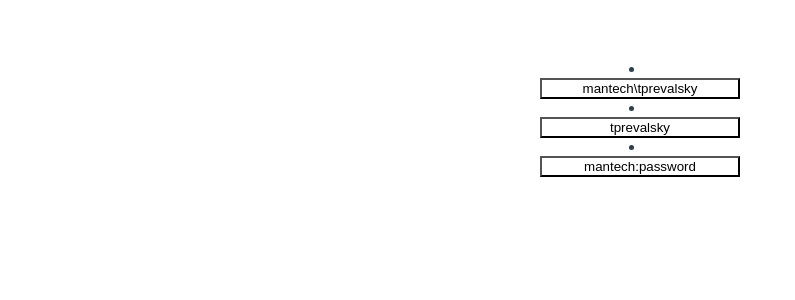
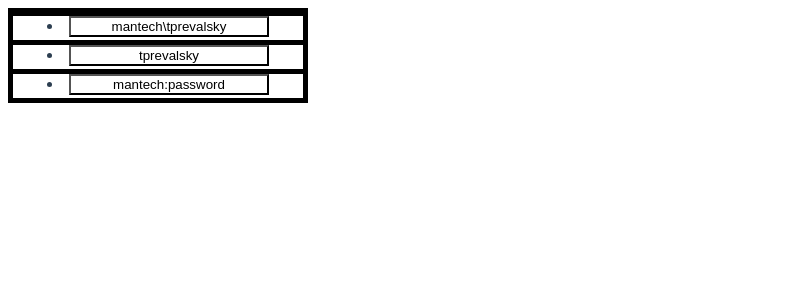
Before and after one commit to theodore1202/clipset, a Vue app: page / in a window 1280 px wide. Shown: the top 300 px of the page, without its empty margins (0-795 px from the left). Built offline with nearby package versions, Linux system fonts and the light colour scheme.

Commit message:
functionality exists rendering is not acceptable

```diff
--- a/src/App.vue
+++ b/src/App.vue
@@ -1,8 +1,13 @@
 <template>
-  <div id="app" >
+<div style='max-width:300px;background-color:#000000;' >
+  <div style="background-color:#000000;height:3px" />
+  <div id="app"  style='max-width:290px;background-color:#ffffff;margin:5px;' >
     <li v-for="child in theList" :key="child.msg" id="list">
         <paster :msg=child.msg :cValue=child.cValue />
+       <div style="background-color:#000000;min-height:5px" />
   </li>
+  </div>
+
   </div>
 </template>
 
@@ -34,7 +39,7 @@
   -moz-osx-font-smoothing: grayscale;
   text-align: center;
   color: #2c3e50;
-  margin-top: 60px;
+
 }
-#list{ align-items: flex-start;}
+
 </style>
--- a/src/components/Paster.vue
+++ b/src/components/Paster.vue
@@ -1,13 +1,12 @@
 <template>
-  <div class="hello">
+
     <button v-on:click='onClick()'
     :class="{ 'GlobalClass': true,
               'Passive': classInUse === 'Passive',
               'Active' : classInUse === 'Active',
               'Dormant' : classInUse === 'Dormant' }"
       >{{ msg }}</button>
-   <text>{{msg}}</text>
-  </div>
+
 </template>
 
 <script>
@@ -15,9 +14,6 @@
 
   function onClick()
   {
-    console.log(this.cValue)
-    console.log(navigator)
-    console.log(navigator.clipboard)
     navigator.clipboard.writeText(this.cValue)
     this.errCount=0
 
@@ -121,6 +117,6 @@
   .GlobalClass
   {
      width: 200px;
-    left: 0px;
+     margin-bottom: 3px;
   }
 </style>
```
